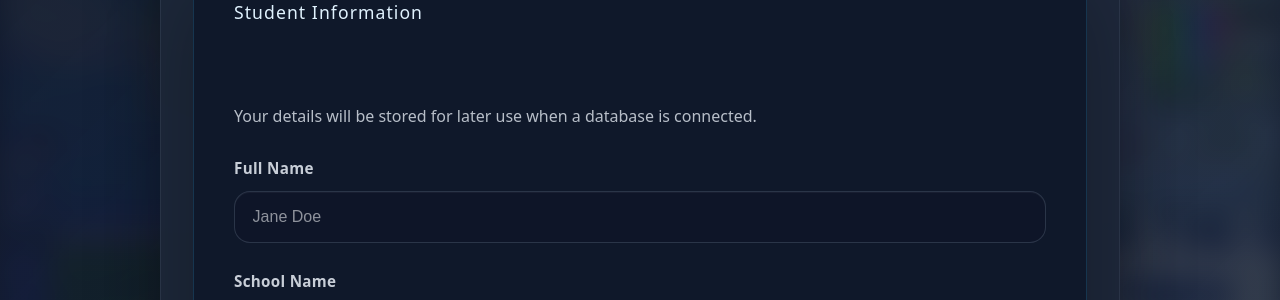
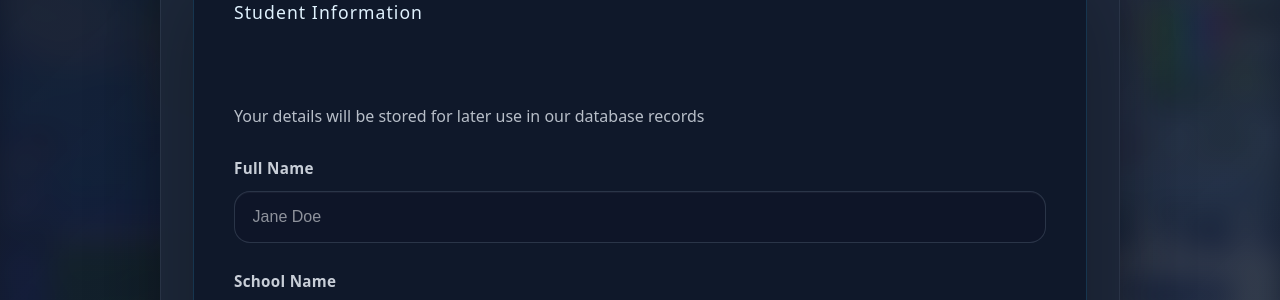
Before and after one commit to hienhng/tryout, a Flask app: page /register in a window 1280 px wide. Shown: the part 188-488 px from the top of the page. Run offline with Flask 3, Linux system fonts and the light colour scheme; some web fonts are replaced.

Commit message:
Update form.html

```diff
--- a/templates/form.html
+++ b/templates/form.html
@@ -20,7 +20,7 @@
             <div class="card-title-row">
                 <span class="card-title">Student Information</span>
             </div>
-            <p class="form-subtitle">Your details will be stored for later use when a database is connected.</p>
+            <p class="form-subtitle">Your details will be stored for later use in our database records</p>
         </div>
 
         <div class="input-group">
```
